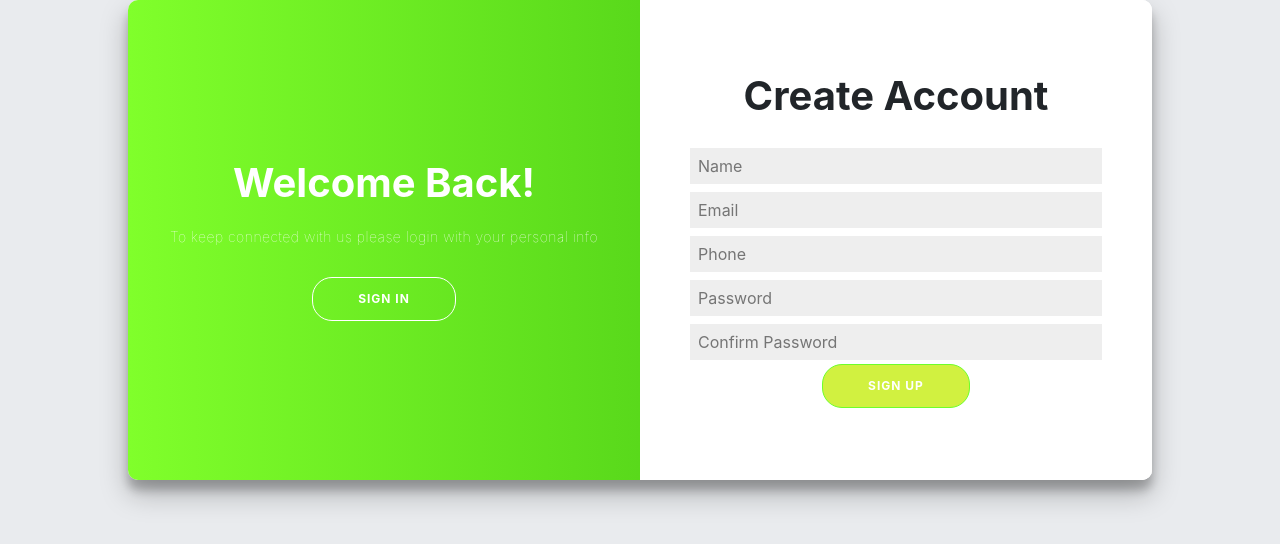
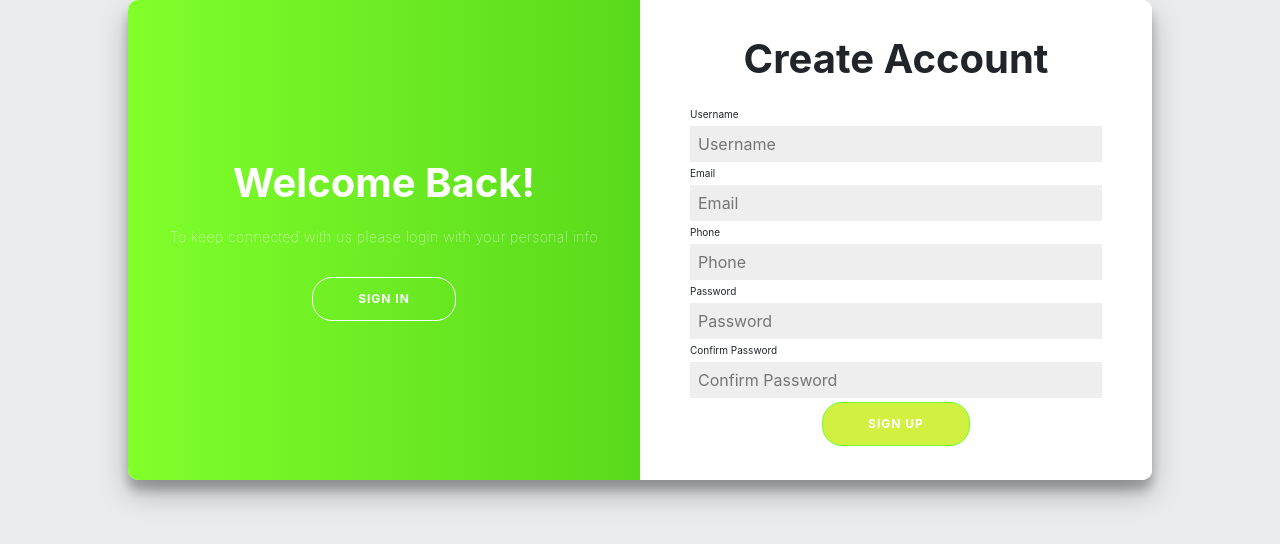
Before and after one commit to Mohammad-W-Momani/GeekBooks, a React (Create React App) app in the folder front-end/: page / in a window 1280 px wide. Both pictures are taken after a click on the button "SIGN UP". Shown: the top 544 px of the page. Built offline with nearby package versions, Linux system fonts and the light colour scheme.

Commit message:
Work on animation

```diff
--- a/front-end/src/App.jsx
+++ b/front-end/src/App.jsx
@@ -4,7 +4,6 @@ import Home from "./components/Home/Home";
 import Profile from "./components/Profile/Profile";
 import Setting from "./components/Setting/Setting";
 import Login from "./components/Entry/Login";
-import Register from "./components/Entry/Register";
 import Library from "./components/library/Library";
 import BookPost from "./components/library/BookPost";
 
@@ -15,7 +14,6 @@ const App = () => {
       <Switch>
         <Route path="/" exact component={Home} />
         <Route path="/login" exact component={Login} />
-        <Route path="/register" exact component={Register} />
         <Route path="/setting" exact component={Setting} />
         <Route path={`/:username`} exact component={Profile} />
         <Route path="/library" exact component={Library} />
@@ -26,7 +24,6 @@ const App = () => {
   ) : (
     <Router>
       <Route path="/" exact component={Login} />
-      <Route path="/register" exact component={Register} />
     </Router>
   );
 };
--- a/front-end/src/components/Entry/EntryStyle/Login.css
+++ b/front-end/src/components/Entry/EntryStyle/Entry.css
@@ -89,6 +89,21 @@
   width: 100%;
 }
 
+.container__form > form > div {
+  display: -webkit-box;
+  display: -ms-flexbox;
+  display: flex;
+  -ms-flex-item-align: start;
+      align-self: flex-start;
+  -webkit-transition: all .5s;
+  transition: all .5s;
+}
+
+.container__form > form > div > label {
+  margin-bottom: 0;
+  font-size: 10px;
+}
+
 .container__form > form span {
   font-size: 12px;
 }
@@ -104,6 +119,34 @@
   left: 0;
   width: 50%;
   z-index: 2;
+}
+
+.username-label {
+  opacity: 0;
+  -webkit-transform: translateY(2rem);
+          transform: translateY(2rem);
+}
+
+.username-label1 {
+  opacity: 1;
+  -webkit-transform: translateY(0);
+          transform: translateY(0);
+}
+
+input:focus::-webkit-input-placeholder {
+  color: transparent;
+}
+
+input:focus:-ms-input-placeholder {
+  color: transparent;
+}
+
+input:focus::-ms-input-placeholder {
+  color: transparent;
+}
+
+input:focus::placeholder {
+  color: transparent;
 }
 
 .overlay {
@@ -244,4 +287,4 @@
     z-index: 5;
   }
 }
-/*# sourceMappingURL=Login.css.map */
+/*# sourceMappingURL=Entry.css.map */
--- a/front-end/src/components/Entry/EntryStyle/Login.scss
+++ b/front-end/src/components/Entry/EntryStyle/Entry.scss
@@ -64,6 +64,15 @@
                 margin: 4px 0;
                 width: 100%;
             }
+            &>div {
+                display: flex;
+                align-self: flex-start;
+                transition: all .5s;
+                &>label {
+                    margin-bottom: 0;
+                    font-size: 10px;
+                }
+            }
             & span {
                 font-size: 12px;
             }
@@ -80,6 +89,20 @@
         width: 50%;
         z-index: 2;
     }
+}
+
+.username-label {
+    opacity: 0;
+    transform: translateY(2rem);
+}
+
+.username-label1 {
+    opacity: 1;
+    transform: translateY(0);
+}
+
+input:focus::placeholder {
+    color: transparent;
 }
 
 .overlay {
--- a/front-end/src/components/Entry/Login.jsx
+++ b/front-end/src/components/Entry/Login.jsx
@@ -1,11 +1,11 @@
-import React, { useState } from "react";
+import React, { useEffect, useState } from "react";
 import axios from "axios";
 import Register from "./Register";
-import "./EntryStyle/Login.scss";
+import "./EntryStyle/Entry.scss";
 
 const Login = () => {
-
   const [signInOrUp, setSignInUp] = useState(false);
+  const [onFocus, setOnFocus] = useState(true);
   const transitions = () => {
     setSignInUp(!signInOrUp);
   };
@@ -14,7 +14,7 @@ const Login = () => {
   const [password, setPassword] = useState({});
 
   const signIn = (e) => {
-    e.preventDefault()
+    e.preventDefault();
     console.log("1");
     axios
       .post("/login", {
@@ -33,8 +33,8 @@ const Login = () => {
       });
   };
 
+  useEffect(() => {}, []);
   return (
-
     <div className={`container ${signInOrUp ? "right-panel-active" : ""}`}>
       <Register />
       <div className="container__form container--sign-in">
@@ -42,13 +42,25 @@ const Login = () => {
           <h1>Sign in</h1>
           <br />
           <span>Use your account</span>
+          <div className={onFocus ? "username-label" : "username-label1"}>
+            {console.log(onFocus)}
+            <label htmlFor="Email">Email</label>
+          </div>
           <input
             type="text"
             placeholder="Email"
             onChange={(e) => {
               setUsername(e.target.value);
             }}
+            onFocus={() => {
+              setOnFocus(false);
+            }}
+            className="username-input"
+            // style={onFocus? }
           />
+          <div>
+            <label htmlFor="password">Password</label>
+          </div>
           <input
             type="password"
             placeholder="Password"
@@ -57,7 +69,9 @@ const Login = () => {
             }}
           />
           <br />
-            <button className="btn--entry" onClick={signIn}>Sign In</button>
+          <button className="btn--entry" onClick={signIn}>
+            Sign In
+          </button>
         </form>
       </div>
 
@@ -83,7 +97,6 @@ const Login = () => {
         </div>
       </div>
     </div>
-
   );
 };
 
--- a/front-end/src/components/Entry/Register.jsx
+++ b/front-end/src/components/Entry/Register.jsx
@@ -1,4 +1,4 @@
-import React, { useState } from "react";
+import React, { useState, useRef} from "react";
 import axios from "axios";
 const Register = () => {
   const [username, setUsername] = useState({});
@@ -7,7 +7,9 @@ const Register = () => {
   const [password, setPassword] = useState({});
   const [confirmPassword, setConfirmPassword] = useState({});
 
-  const signUp = ()=>{
+
+
+  const signUp = () => {
     axios
       .post("/register", {
         username,
@@ -21,21 +23,27 @@ const Register = () => {
       .catch((err) => {
         console.log("ERR : ", err);
       });
-  }
-
+  };
 
   return (
     <div className="container__form container--sign-up">
-      <form >
+      <form>
         <h1>Create Account</h1>
         <br />
+        <div>
+        <label  htmlFor="username">Username</label>
+        </div>
           <input
             type="text"
-          placeholder="Name"
+            placeholder="Username"
             onChange={(e) => {
               setUsername(e.target.value);
             }}
+            autoFocus
           />
+        <div>
+        <label htmlFor="email">Email</label>
+        </div>
           <input
             type="email"
             placeholder="Email"
@@ -43,13 +51,19 @@ const Register = () => {
               setEmail(e.target.value);
             }}
           />
+        <div>
+        <label htmlFor="phone">Phone</label>
+        </div>
           <input
-          type="phone"
+            type="tel"
             placeholder="Phone"
             onChange={(e) => {
               setPhone(e.target.value);
             }}
           />
+        <div>
+        <label htmlFor="password">Password</label>
+        </div>
           <input
             type="password"
             placeholder="Password"
@@ -57,6 +71,9 @@ const Register = () => {
               setPassword(e.target.value);
             }}
           />
+        <div>
+        <label htmlFor="confirmPassword">Confirm Password</label>
+        </div>
           <input
             type="password"
             placeholder="Confirm Password"
@@ -64,7 +81,9 @@ const Register = () => {
               setConfirmPassword(e.target.value);
             }}
           />
-        <button className="btn--entry" onClick={signUp}>Sign Up</button>
+        <button className="btn--entry" onClick={signUp}>
+          Sign Up
+        </button>
       </form>
     </div>
   );
```
Also changed, not shown: 2 other files (tests, documents, lock files or other folders). Lines whose indentation alone changed are shown as unchanged.
